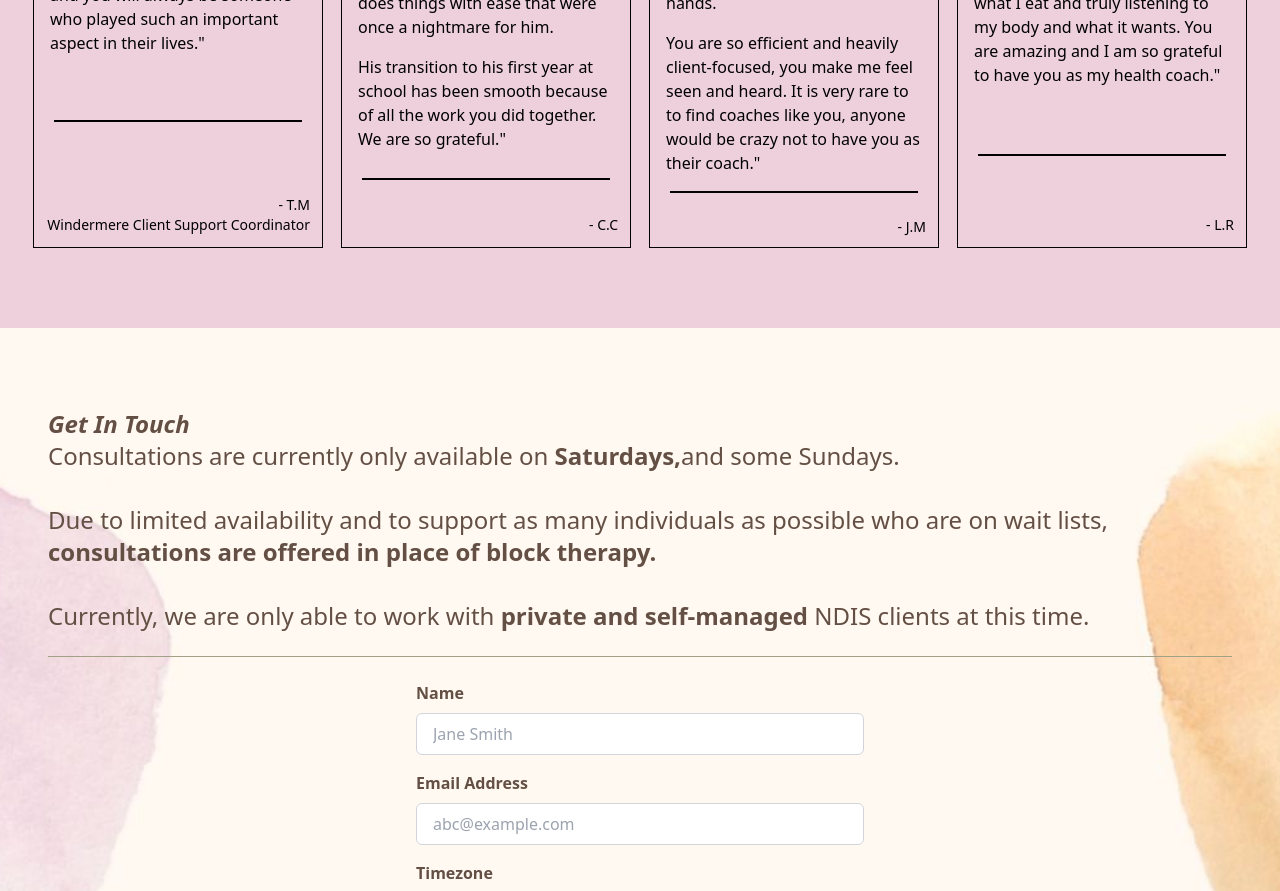
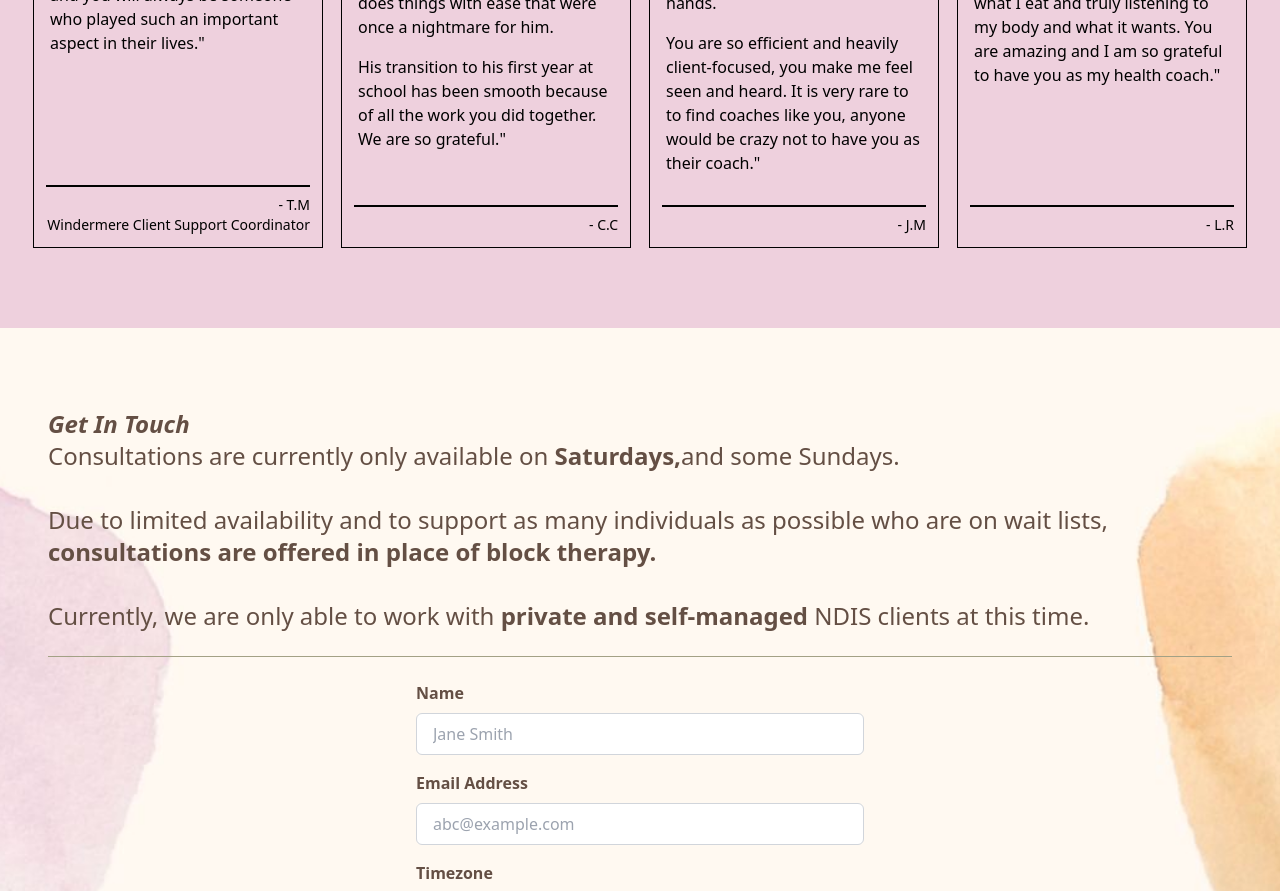
Before and after one commit to r-tom90/OtHealthCoach, a React (Vite) app: page / in a window 1280 px wide. Shown: the part 2560-3451 px from the top of the page. Built offline with nearby package versions, Linux system fonts and the light colour scheme.

Commit message:
Testominal Card Fixed

```diff
--- a/src/pages/home/Testimonials.tsx
+++ b/src/pages/home/Testimonials.tsx
@@ -19,8 +19,8 @@ const TestimonialCard = ({ testimonial }: Props) => {
         <p className="">{testimonial?.quoteP1}</p>
         <p className="mt-4">{testimonial?.quoteP2}</p>
       </div>
-      <div className="border-t-2 border-black my-4 mx-2" />
-      <div>
+      {/* <div className="border-t-2 border-black my-4 mx-2" /> */}
+      <div className="border-t-2 border-black">
         <p className="mt-2 text-right text-sm">- {testimonial?.name}</p>
         <p className="text-right text-sm">{testimonial?.role}</p>
       </div>
```
